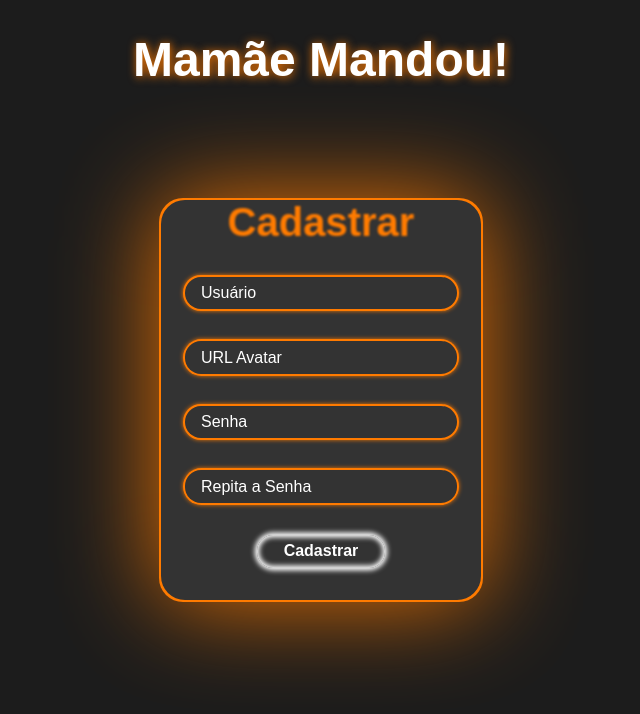
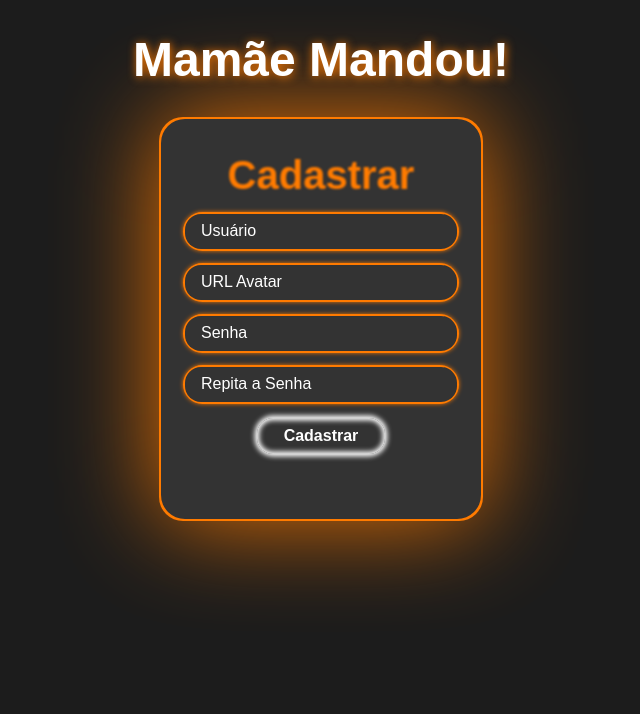
Before and after one commit to MarsK0/AvaliacaoFront3, a React (Create React App) app: page /signup in a window 1280 px wide. Shown: the top 714 px of the page, without its empty margins (319-959 px from the left). Built offline with nearby package versions, Linux system fonts and the light colour scheme; a web font is replaced by a local one.

Commit message:
Forms validations

```diff
--- a/src/app/components/FormInput/style.ts
+++ b/src/app/components/FormInput/style.ts
@@ -26,9 +26,10 @@ export const StyledSpan = styled.span`
 
 export const InputWrapper = styled.div`
   width: 85%;
-  height: 2.25rem;
+  height: 35px;
   position: relative;
   display: flex;
+  margin-top: 1rem;
   align-items: center;
   &::before,
   &::after {
@@ -85,7 +86,7 @@ export const InputWrapper = styled.div`
   }
 
   & input:focus ~span,
-  & input:valid ~span {
+  & input:not(:placeholder-shown) ~span {
     transform: translateX(.25rem) translateY(-1.5em);
     font-size: 0.75em;
     transition: .2s linear;
--- a/src/app/components/NeonButton/NeonButton.tsx
+++ b/src/app/components/NeonButton/NeonButton.tsx
@@ -11,6 +11,7 @@ const NeonButton: React.FC<Props> = ({color, text}) => {
     position:relative;
     width: 40%;
     height: 2.25rem;
+    margin-top: 1rem;
     font-size: 1em;
     font-weight: bold;
     color: ${color};
--- a/src/app/components/SigninForm/SigninForm.tsx
+++ b/src/app/components/SigninForm/SigninForm.tsx
@@ -8,7 +8,7 @@ const SigninForm: React.FC = () => {
       <StyledH1>Mamãe Mandou!</StyledH1>
       <Container>
         <Wrapper>
-          <StyledForm>
+          <StyledForm autoComplete="off">
             <StyledH2>Entrar</StyledH2>
             <InputWrapper>
               <StyledInput required type="text" />
--- a/src/app/components/SigninForm/style.ts
+++ b/src/app/components/SigninForm/style.ts
@@ -1,11 +1,9 @@
 import styled from "styled-components"
 
 export const StyledH1 = styled.h1`
-  position: absolute;
   font-size: 3em;
-  left: 50%;
-  transform: translateX(-50%);
-  margin-top: 2rem;
+  text-align: center;
+  margin: 2rem;
   filter: blur(px);
   animation: animateSignupH1 5s linear infinite;
 
@@ -174,12 +172,17 @@ export const Container = styled.div`
   height: 100%;
   display: flex;
   flex-direction: column;
-  justify-content: center;
   align-items: center;
 `
 
 export const Wrapper = styled.div`
   width: 25%;
   min-width: 300px;
-  height: 350px;
+  min-height: 400px;
 `
+
+export const Error = styled.p`
+  font-size: 10px;
+  margin-top: .5rem;
+  color: #ff0000;
+`
--- a/src/app/components/SignupForm/SignupForm.tsx
+++ b/src/app/components/SignupForm/SignupForm.tsx
@@ -1,32 +1,55 @@
-import { StyledForm, Container, Wrapper, StyledH1, StyledH2 } from "./style"
+import { StyledForm, Container, Wrapper, StyledH1, StyledH2, Error } from "./style"
 import { StyledInput, StyledSpan, InputWrapper } from '../FormInput/style'
+import { FormSignup, TFormSignup } from "../../utils/validations/formSignup"
+import { useForm } from 'react-hook-form'
+import { zodResolver } from '@hookform/resolvers/zod'
 import NeonButton from "../NeonButton/NeonButton"
 
 const SignupForm: React.FC = () => {
 
+  const {
+    register,
+    handleSubmit,
+    formState: { errors }
+  } = useForm<TFormSignup>({
+    resolver: zodResolver(FormSignup)
+  })
+
   return(
     <>
+      <Container>
       <StyledH1>Mamãe Mandou!</StyledH1>
-      <Container>
         <Wrapper>
-          <StyledForm>
+          <StyledForm onSubmit={handleSubmit(()=>{})} autoComplete="off">
             <StyledH2>Cadastrar</StyledH2>
             <InputWrapper>
-              <StyledInput required type="text" />
+              <StyledInput type="text"
+                           placeholder=" "
+                           {...register('username')} />
               <StyledSpan>{'Usuário'}</StyledSpan>
             </InputWrapper>
+            {errors.username?.message && <Error>{errors.username?.message}</Error>}
             <InputWrapper>
-              <StyledInput required type="text" />
+              <StyledInput type="text"
+                           placeholder=" "
+                           {...register('avatar')} />
               <StyledSpan>{'URL Avatar'}</StyledSpan>
             </InputWrapper>
+            {errors.avatar?.message && <Error>{errors.avatar?.message}</Error>}
             <InputWrapper>
-              <StyledInput required type="password"/>
+              <StyledInput type="password"
+                           placeholder=" "
+                           {...register('password')} />
               <StyledSpan>{'Senha'}</StyledSpan>
             </InputWrapper>
+            {errors.password?.message && <Error>{errors.password?.message}</Error>}
             <InputWrapper>
-              <StyledInput required type="password"/>
+              <StyledInput type="password"
+                           placeholder=" "
+                           {...register('repeatPassword')} />
               <StyledSpan>{'Repita a Senha'}</StyledSpan>
             </InputWrapper>
+            {errors.repeatPassword?.message && <Error>{errors.repeatPassword?.message}</Error>}
             <NeonButton color="#fff"
                         text="Cadastrar" />
           </StyledForm>
--- a/src/app/components/SignupForm/style.ts
+++ b/src/app/components/SignupForm/style.ts
@@ -1,11 +1,9 @@
 import styled from "styled-components"
 
 export const StyledH1 = styled.h1`
-  position: absolute;
   font-size: 3em;
-  left: 50%;
-  transform: translateX(-50%);
-  margin-top: 2rem;
+  text-align: center;
+  margin: 2rem;
   filter: blur(px);
   animation: animateSignupH1 5s linear infinite;
 
@@ -101,7 +99,6 @@ export const StyledForm = styled.form`
   flex-direction: column;
   align-items: center;
   justify-content: center;
-  row-gap: 2rem;
   padding: 0 0 2rem;
 
   &::before,
@@ -166,12 +163,18 @@ export const Container = styled.div`
   width: 100%;
   height: 100%;
   display: flex;
-  justify-content: center;
+  flex-direction: column;
   align-items: center;
 `
 
 export const Wrapper = styled.div`
   width: 25%;
   min-width: 300px;
-  height: 400px;
+  min-height: 400px;
 `
+
+export const Error = styled.p`
+  font-size: 10px;
+  margin-top: .5rem;
+  color: #ff0000;
+`
--- /dev/null
+++ b/src/app/utils/validations/formSignup.ts
@@ -0,0 +1,44 @@
+import { z } from 'zod'
+
+const optionalInput = (schema: z.ZodString) => z
+  .union([z.string(),z.undefined()])
+  .refine(val => !val || schema.safeParse(val).success)
+
+
+export const FormSignup = z
+  .object({
+    username: z
+      .string()
+      .min(4,
+        {message: "Usuário deve conter ao menos 4 caracteres!"})
+      .transform(val => val.toLowerCase())
+      .refine( val => val.indexOf(" ") === -1,
+        {message: "Nome de usuário não deve conter espaços!"}),
+    avatar: optionalInput(z
+      .string()
+      .url(),
+    ),
+    password: z
+      .string()
+      .min(4,
+        {message: "A senha deve conter ao menos 4 caracteres!"})
+      .refine( val => val.indexOf(" ") === -1,
+        {message: "A senha não deve conter espaços!"}),
+    repeatPassword: z
+      .string()
+      .min(4,
+        {message: "A senha deve conter ao menos 4 caracteres!"})
+      .refine( val => val.indexOf(" ") === -1,
+        {message: "A senha não deve conter espaços!"}),
+  })
+  .refine(
+    form => form.password === form.repeatPassword,
+    {
+      message: 'As senhas não coincidem!',
+      path: ['repeatPassword']
+    }
+  )
+
+
+
+  export type TFormSignup = z.infer<typeof FormSignup>
```
Also changed, not shown: src/app/utils/validations/formLogin.ts (added, +18 -0 lines).
